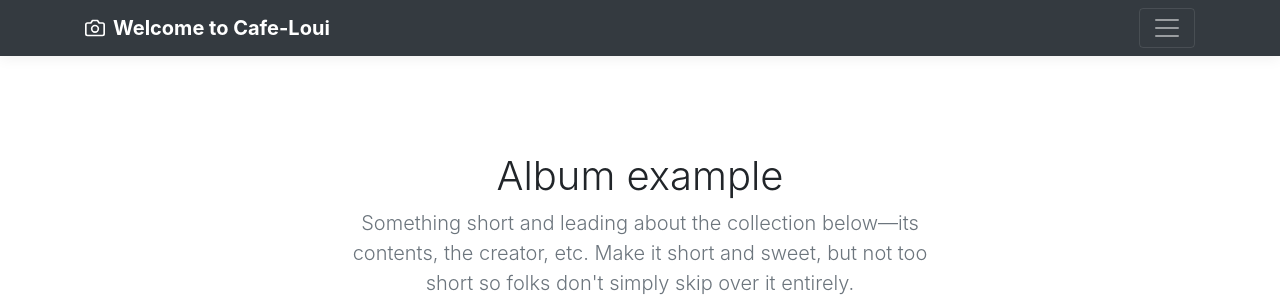
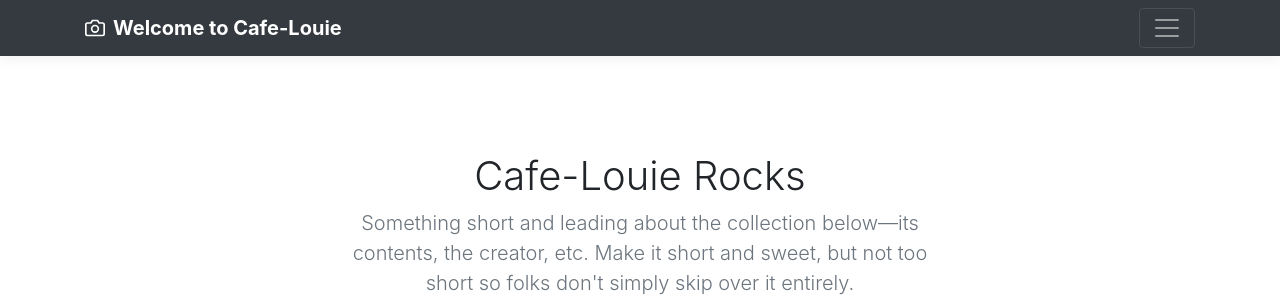
Before and after one commit to elninojk/cafe-Louie, a Jekyll site: the page index.html, which Jekyll copies as it is, in a window 1280 px wide. Shown: the top 296 px of the page. Built offline with Jekyll 4.4.1, drawn with Linux system fonts in a browser that asks for light colours; nearby versions of some CDN libraries.

Commit message:
name correction

```diff
--- a/index.html
+++ b/index.html
@@ -8,7 +8,7 @@
     <meta name="author" content="">
     <link rel="icon" href="bootstrap-4.0.0/favicon.ico">
 
-    <title>Cafe-Loui</title>
+    <title>Cafe-Louie</title>
 
     <!-- Bootstrap core CSS -->
     <link href="bootstrap-4.0.0/dist/css/bootstrap.min.css" rel="stylesheet">
@@ -42,7 +42,7 @@
         <div class="container d-flex justify-content-between">
           <a href="#" class="navbar-brand d-flex align-items-center">
             <svg xmlns="http://www.w3.org/2000/svg" width="20" height="20" viewBox="0 0 24 24" fill="none" stroke="currentColor" stroke-width="2" stroke-linecap="round" stroke-linejoin="round" class="mr-2"><path d="M23 19a2 2 0 0 1-2 2H3a2 2 0 0 1-2-2V8a2 2 0 0 1 2-2h4l2-3h6l2 3h4a2 2 0 0 1 2 2z"></path><circle cx="12" cy="13" r="4"></circle></svg>
-            <strong>Welcome to Cafe-Loui</strong>
+            <strong>Welcome to Cafe-Louie</strong>
           </a>
           <button class="navbar-toggler" type="button" data-toggle="collapse" data-target="#navbarHeader" aria-controls="navbarHeader" aria-expanded="false" aria-label="Toggle navigation">
             <span class="navbar-toggler-icon"></span>
@@ -55,7 +55,7 @@
 
       <section class="jumbotron text-center">
         <div class="container">
-          <h1 class="jumbotron-heading">Album example</h1>
+          <h1 class="jumbotron-heading">Cafe-Louie Rocks</h1>
           <p class="lead text-muted">Something short and leading about the collection below—its contents, the creator, etc. Make it short and sweet, but not too short so folks don't simply skip over it entirely.</p>
           <p>
             <a href="#" class="btn btn-primary my-2">Main call to action</a>
```
